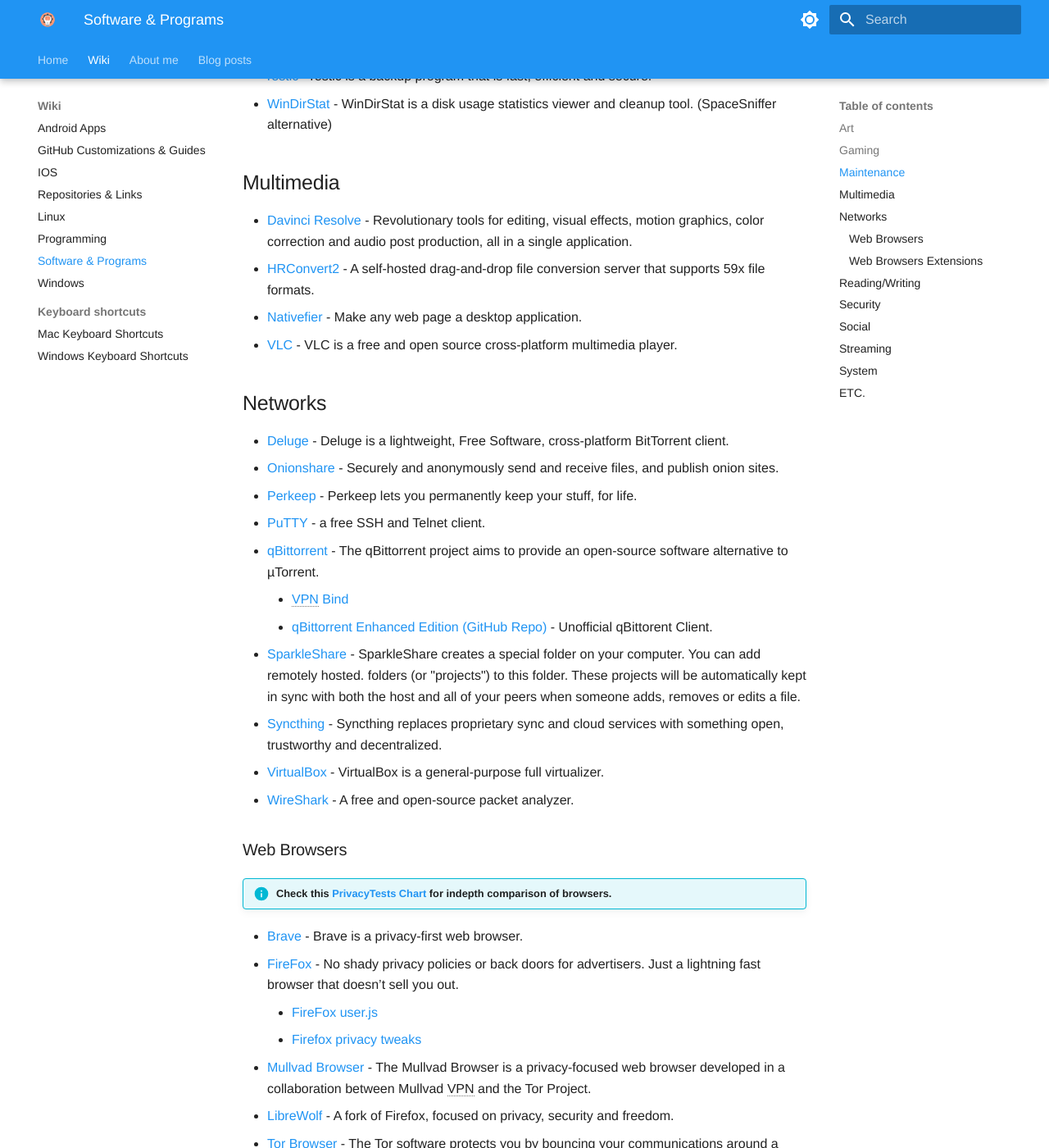
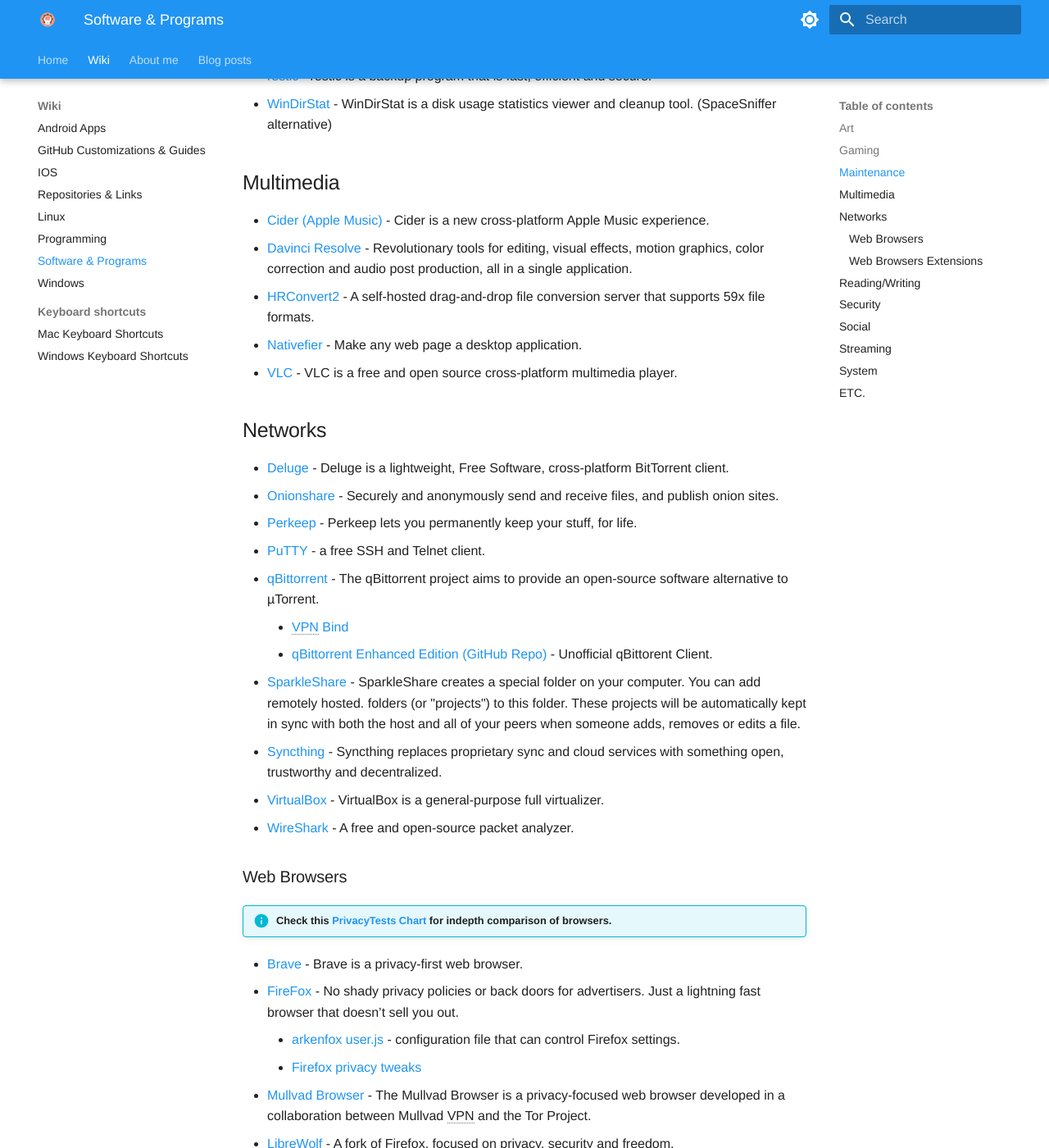
Before and after one commit to ZivSimchoni/Zwiki, an MkDocs documentation site: the page built from docs/Wiki/Programs.md, in a window 1280 px wide and 1400 px high, scrolled down 937 px. Shown: the whole window at 82% size. Built offline with MkDocs 1.6.1 and Material for MkDocs 9.7.7, drawn with Linux system fonts in a browser that asks for light colours; some web fonts are replaced.

Commit message:
Add Cider music + specify the user.js is arkenfox's

```diff
--- a/docs/Wiki/Programs.md
+++ b/docs/Wiki/Programs.md
@@ -29,6 +29,7 @@
 
 ## Multimedia
 
+-   [Cider (Apple Music)](https://cider.sh/) - Cider is a new cross-platform Apple Music experience.
 -   [Davinci Resolve](https://www.blackmagicdesign.com/products/davinciresolve/) - Revolutionary tools for editing, visual effects, motion graphics, color correction and audio post production, all in a single application.
 -   [HRConvert2](https://github.com/zelon88/HRConvert2) - A self-hosted drag-and-drop file conversion server that supports 59x file formats.
 -   [Nativefier](https://github.com/jiahaog/nativefier) - Make any web page a desktop application.
@@ -54,7 +55,7 @@
 
 -   [Brave](https://brave.com) - Brave is a privacy-first web browser.
 -   [FireFox](https://www.mozilla.org/en-US/firefox/new/) - No shady privacy policies or back doors for advertisers. Just a lightning fast browser that doesn’t sell you out.
-    -   [FireFox user.js](https://github.com/arkenfox/user.js)
+    -   [arkenfox user.js](https://github.com/arkenfox/user.js) - configuration file that can control Firefox settings.
     -   [Firefox privacy tweaks](https://www.privacyguides.org/blog/2021/12/01/firefox-privacy-2021-update/)
 -   [Mullvad Browser](https://mullvad.net/en/browser/) - The Mullvad Browser is a privacy-focused web browser developed in a collaboration between Mullvad VPN and the Tor Project.
 -   [LibreWolf](https://librewolf-community.gitlab.io/install/) - A fork of Firefox, focused on privacy, security and freedom.
```
